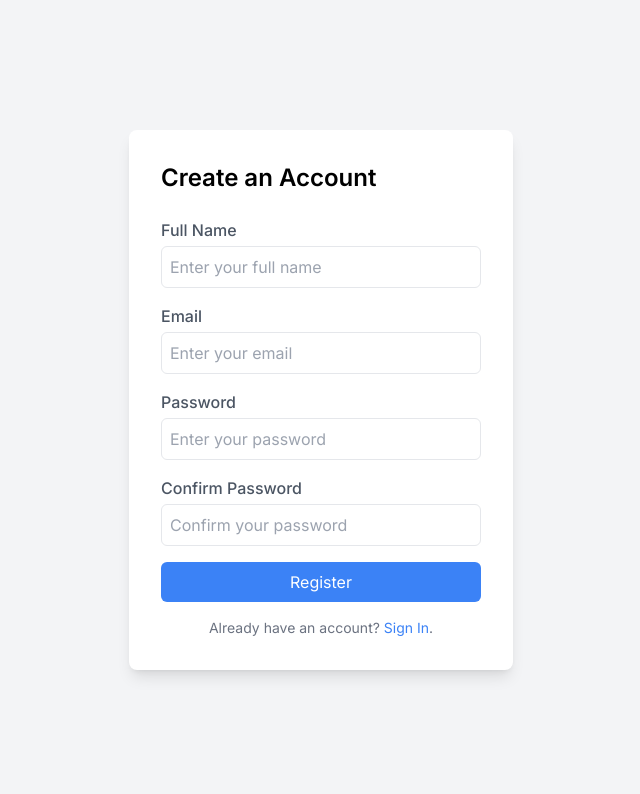
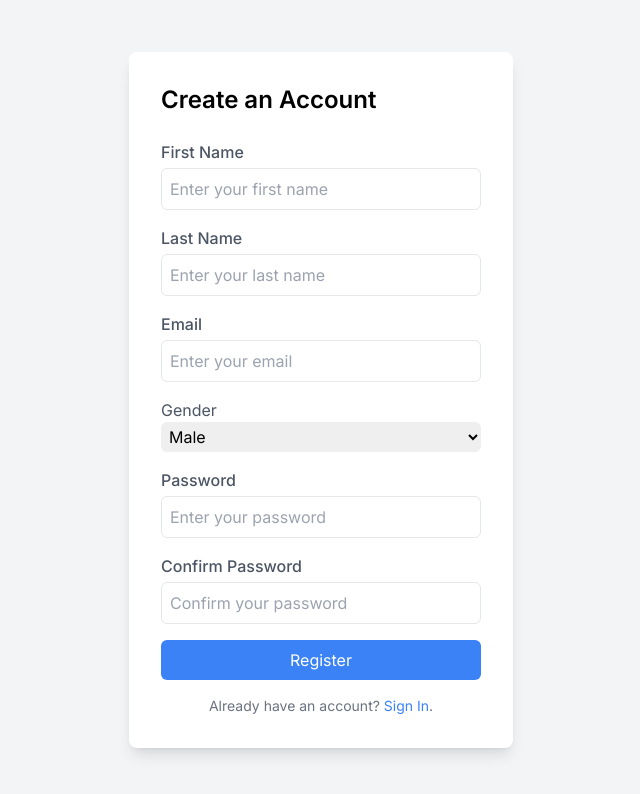
Before and after one commit to r3dcoder/email-system, a Next.js app: page /registration in a window 1280 px wide. Shown: the top 794 px of the page, without its empty margins (319-959 px from the left). Built offline with nearby package versions, Linux system fonts and the light colour scheme.

Commit message:
added select como component

```diff
--- /dev/null
+++ b/src/app/components/Select.tsx
@@ -0,0 +1,31 @@
+import React, { ChangeEvent } from 'react';
+
+interface SelectProps {
+  label: string;
+  name: string;
+  value: string;
+  options: { value: string; label: string }[];
+  onChange: (event: ChangeEvent<HTMLSelectElement>) => void;
+}
+
+const Select: React.FC<SelectProps> = ({ label, name, value, options, onChange }) => {
+  return (
+    <div className="mb-4">
+      <label className="block text-gray-600">{label}</label>
+      <select
+        name={name}
+        value={value}
+        onChange={onChange}
+        className="w-full border-gray-200 rounded-md  p-1"
+      >
+        {options.map((option) => (
+          <option key={option.value} value={option.value}>
+            {option.label}
+          </option>
+        ))}
+      </select>
+    </div>
+  );
+};
+
+export default Select;
--- a/src/app/registration/page.tsx
+++ b/src/app/registration/page.tsx
@@ -2,16 +2,20 @@
 import React, { useState, ChangeEvent } from 'react';
 import Link from 'next/link';
 import Input from '../components/Input';
+import Select from '../components/Select';
 
 const RegistrationPage: React.FC = () => {
     const [formData, setFormData] = useState({
-    fullName: '',
+        firstName: '',
+        lastName: '',
         email: '',
+        gender: 'male',
         password: '',
         confirmPassword: '',
     });
 
-  const handleInputChange = (event: ChangeEvent<HTMLInputElement>) => {
+
+    const handleInputChange = (event: ChangeEvent<HTMLInputElement | HTMLSelectElement>) => {
         const { name, value } = event.target;
         setFormData((prevData) => ({
             ...prevData,
@@ -25,12 +29,21 @@ const RegistrationPage: React.FC = () => {
                 <h2 className="text-2xl font-semibold mb-6">Create an Account</h2>
                 <form>
                     <Input
-            label="Full Name"
+                        label="First Name"
                         type="text"
                         id="name"
-            name="fullName"
-            placeholder="Enter your full name"
-            value={formData.fullName}
+                        name="firstName"
+                        placeholder="Enter your first name"
+                        value={formData.firstName}
+                        onChange={handleInputChange}
+                    />
+                    <Input
+                        label="Last Name"
+                        type="text"
+                        id="name"
+                        name="lastName"
+                        placeholder="Enter your last name"
+                        value={formData.lastName}
                         onChange={handleInputChange}
                     />
                     <Input
@@ -40,6 +53,18 @@ const RegistrationPage: React.FC = () => {
                         name="email"
                         placeholder="Enter your email"
                         value={formData.email}
+                        onChange={handleInputChange}
+                    />
+
+                    <Select
+                        label="Gender"
+                        name="gender"
+                        value={formData.gender}
+                        options={[
+                            { value: 'male', label: 'Male' },
+                            { value: 'female', label: 'Female' },
+                            { value: 'other', label: 'Other' },
+                        ]}
                         onChange={handleInputChange}
                     />
                     <Input
```
Lines whose indentation alone changed are shown as unchanged.
